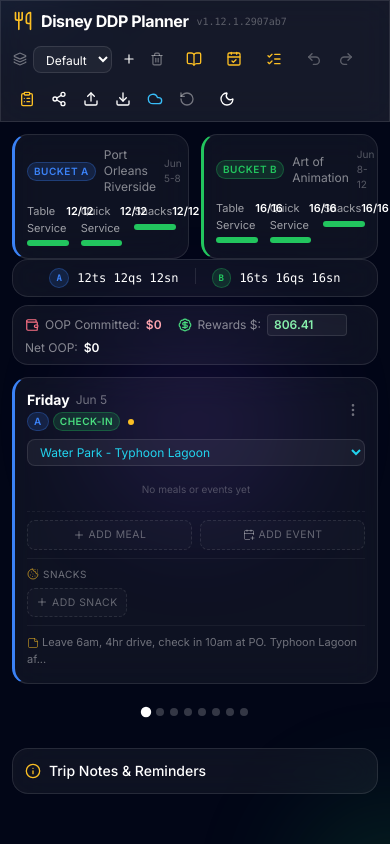
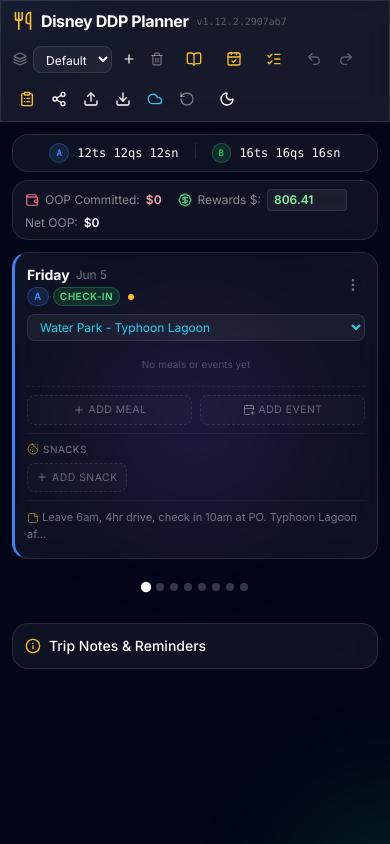
Before and after one commit to DASatizabal/disney-trip-planner, a plain HTML site: page index.html in a window 390 px wide. Drawn offline with nearby package versions, Linux system fonts and the light colour scheme.

Commit message:
Mobile: hide full bucket dashboard properly (Tailwind grid was beating display:none) + allow landscape (v1.12.2)

```diff
--- a/css/styles.css
+++ b/css/styles.css
@@ -220,7 +220,7 @@
     max-width: 100%;
   }
 
-  .credit-dashboard-full { display: none; }
+  .credit-dashboard-full { display: none !important; }
   .credit-dashboard-compact { display: flex !important; }
 }
 
--- a/js/config.js
+++ b/js/config.js
@@ -1,4 +1,4 @@
-const APP_VERSION = '1.12.1';
+const APP_VERSION = '1.12.2';
 const APP_BUILD = '2907ab7';
 
 const FAMILY = [
```
Also changed, not shown: manifest.json.
